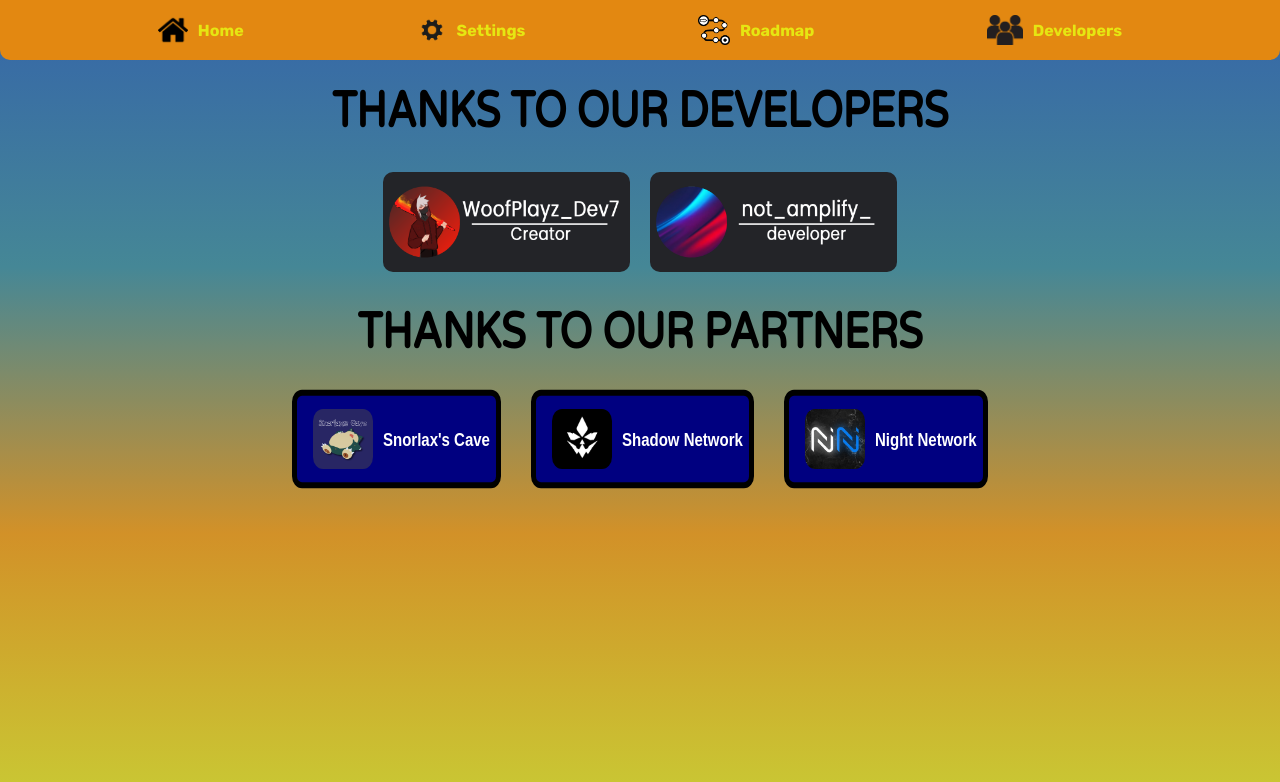
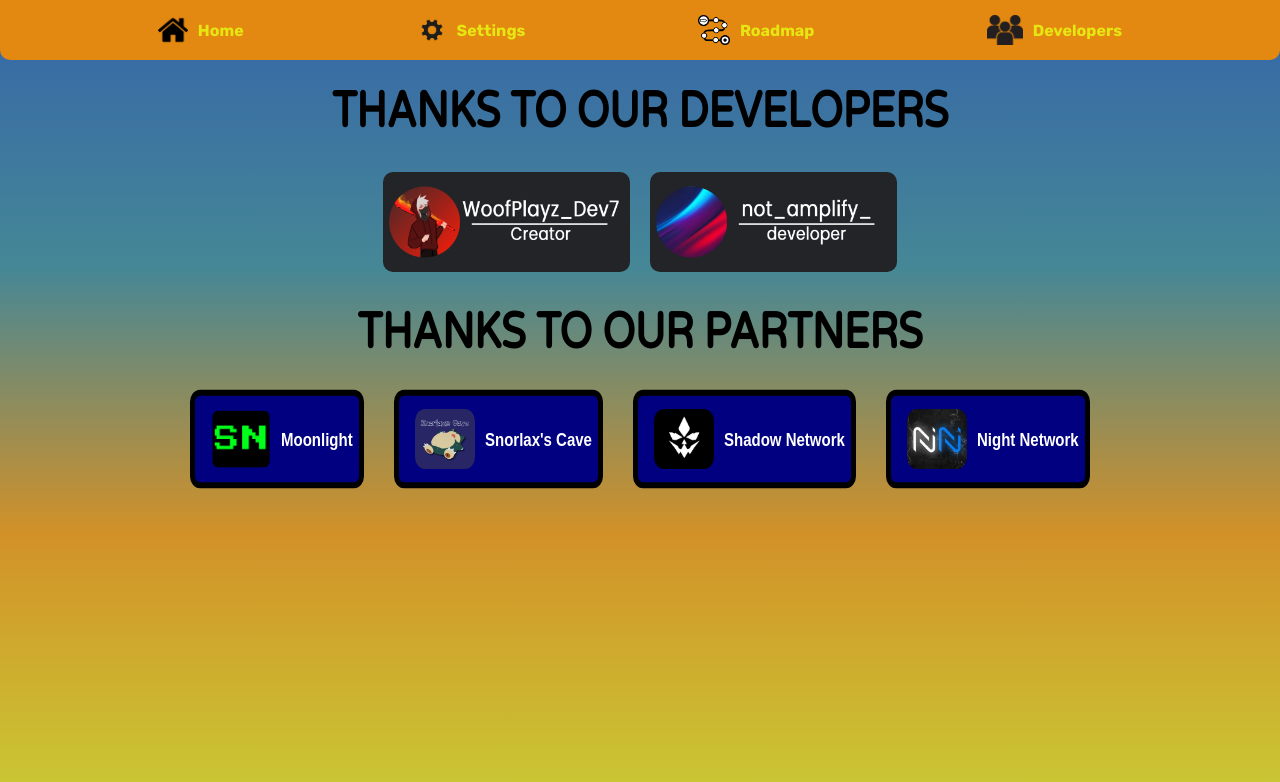
Before and after one commit to Sunset-Network/Sunset-Network, a website: page public/developers&partners.html in a window 1280 px wide. Drawn offline with Linux system fonts and the light colour scheme.

Commit message:
proxy goofy

```diff
--- a/public/developers&partners.html
+++ b/public/developers&partners.html
@@ -5,6 +5,7 @@
     <meta charset="UTF-8">
     <meta name="viewport" content="width=device-width, initial-scale=1.0">
     <title>Sunset Network Developersa and Partners</title>
+    <link rel="shortcut icon" type="x-icon" href="Icons/logo.png">
 
     <link href="/stlye.css" rel="stylesheet" type="text/css">
 
@@ -57,7 +58,21 @@
             </h1>
         </div>
 
-        <!-- button 1 (snorlax's cave)-->
+        <!-- button 1 (Moonlight Network)-->
+        <div class="blayout">
+            <div class="button">
+                <div class="moonlight">
+                    <a href="https://moonlight.silvereen.net/" target="_blank">
+                        <button>
+                            <img src="Icons/SNlogo.png" height="50" width="60" alt="snorlax discord"
+                                style="margin: 10px; border-radius: 10px;">
+                            <p id="moonlight-text">Moonlight</p>
+                        </button>
+                    </a>
+                </div>
+            </div>
+
+            <!-- button 2 (snorlax's cave)-->
             <div class="blayout">
                 <div class="button">
                     <div class="snorlax">
@@ -71,9 +86,7 @@
                     </div>
                 </div>
 
-
-
-            <!-- button 2 (shadow network)-->
+                <!-- button 3 (shadow network)-->
                 <div class=".button">
                     <div class="shadow">
                         <a href="https://discord.gg/goshadow" target="_blank">
@@ -85,7 +98,8 @@
                         </a>
                     </div>
                 </div>
-            <!-- button 3 (night network)-->
+
+                <!-- button 4 (night network)-->
                 <div class=".button">
                     <div class="night">
                         <a href="https://discord.gg/HQnu4ssGxC" target="_blank">
@@ -98,6 +112,7 @@
                     </div>
                 </div>
             </div>
+
     </main>
 </body>
 
--- a/public/index.html
+++ b/public/index.html
@@ -5,6 +5,7 @@
     <meta charset="UTF-8">
     <meta name="viewport" content="width=device-width, initial-scale=1.0">
     <title>Sunset Network Home</title>
+    <link rel="shortcut icon" type="x-icon" href="Icons/logo.png">
 
     <link href="/stlye.css" rel="stylesheet" type="text/css">
 
--- a/public/stlye.css
+++ b/public/stlye.css
@@ -59,6 +59,12 @@ body {
 
 /* home page */
 
+.hvr-bounce-in{
+    background: red;
+    display: flex;
+    justify-content: center;
+}
+
 .pname {
     text-align: center;
     font-size: 40px;
@@ -70,7 +76,7 @@ body {
 .abttxt {
     text-align: center;
     font-size: 20px;
-    margin-top: 200px;
+    margin-top: 100px;
     font-weight: 750;
     font-family: Poppins;
     color: lightgray;
@@ -133,6 +139,23 @@ a:visited {
     transform: scaleY(1.25);
     font-family: Varela Round;
 }
+.moonlight button {
+    display: inline-flex;
+    margin: 15px;
+    height: auto;
+    width: auto;
+    align-items: center;
+    text-align: center;
+    justify-content: space-between;
+    font-size: 15px;
+    font-weight: 900;
+    transform: scaleY(1.2);
+    border: 5px solid;
+    border-radius: 10px;
+    color: white;
+    background: navy;
+    border-color: black;
+}
 
 .snorlax button {
     display: inline-flex;
```
Also changed, not shown: public/roadmap.html (+1 -0 lines), public/settings.html (+1 -0 lines), public/Icons/SNlogo.png (added), public/Icons/logo.png (added), 1 other file. Lines whose indentation alone changed are shown as unchanged.
